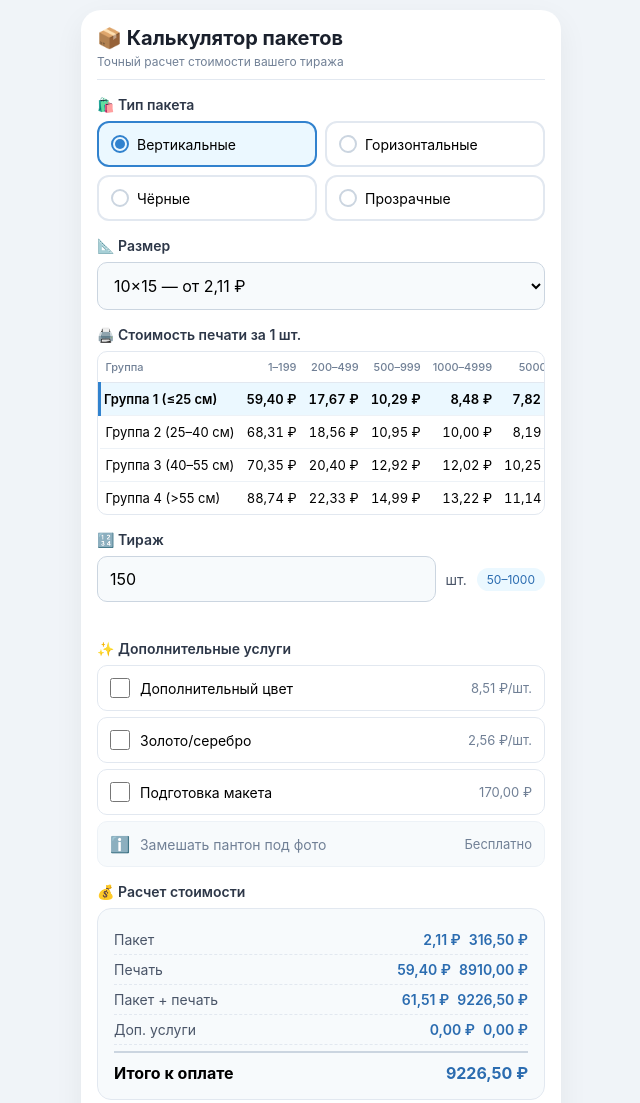
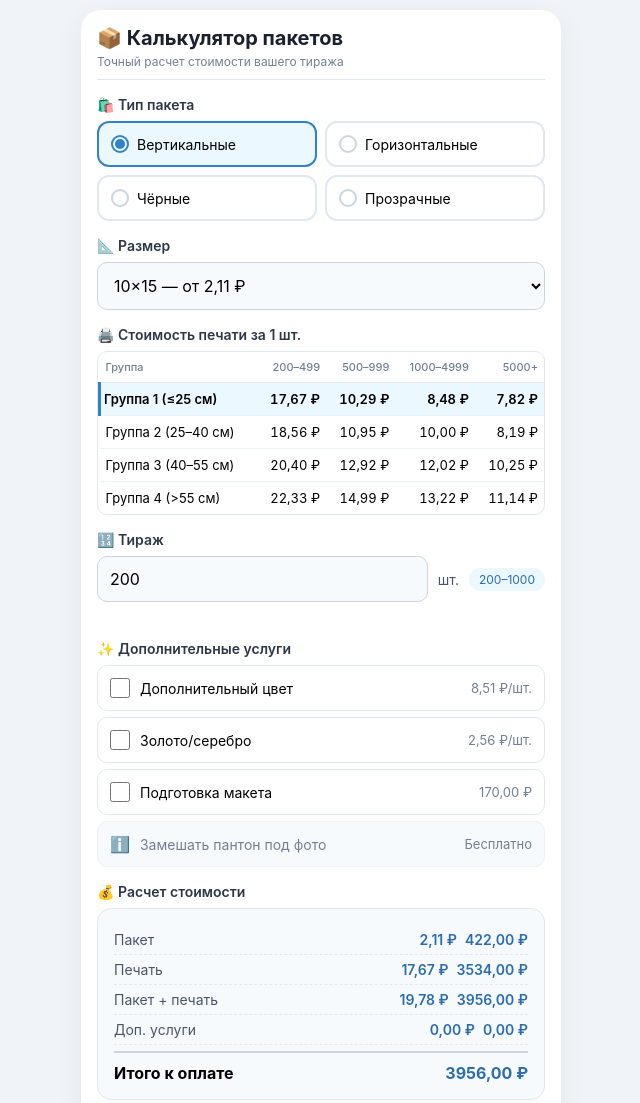
Before and after one commit to andkuv001-ui/calculator-klient, a plain HTML site: page index.html in a window 1280 px wide. Shown: the top 1103 px of the page, without its empty margins (319-959 px from the left). Drawn offline with Linux system fonts and the light colour scheme.

Commit message:
feat: min print run 200 and unit price in copied order text

```diff
--- a/index.html
+++ b/index.html
@@ -77,13 +77,13 @@
     <div id="sizeSelectWrap"></div>
 
     <div class="block-title">🖨️ Стоимость печати за 1 шт.</div>
-    <div class="table-wrap"><table><thead><tr><th>Группа</th><th>1–199</th><th>200–499</th><th>500–999</th><th>1000–4999</th><th>5000+</th></tr></thead><tbody id="printBody"></tbody></table></div>
+    <div class="table-wrap"><table><thead><tr><th>Группа</th><th>200–499</th><th>500–999</th><th>1000–4999</th><th>5000+</th></tr></thead><tbody id="printBody"></tbody></table></div>
 
     <div class="block-title">🔢 Тираж</div>
     <div class="qty-row">
-        <input type="number" id="qtyInput" min="50" max="9999" value="150">
+        <input type="number" id="qtyInput" min="200" max="9999" value="200">
         <span style="font-size:14px;color:#4a5568;">шт.</span>
-        <span class="badge" id="rangeBadge">50–1000</span>
+        <span class="badge" id="rangeBadge">200–1000</span>
     </div>
     <div class="error" id="errorMsg"></div>
 
@@ -104,13 +104,14 @@
 
 <script>
 var BAGS = {"vertical":{"10×15":[2.11,2.00,1.89],"15×15":[2.48,2.36,2.24],"15×20":[2.69,2.55,2.42],"20×20":[3.23,3.06,2.90],"20×25":[3.55,3.36,3.19],"20×30":[3.85,3.65,3.46],"25×25":[4.19,3.97,3.75],"25×30":[4.54,4.31,4.08],"25×35":[4.98,4.73,4.47],"30×30":[5.48,5.20,4.91],"30×35":[5.87,5.58,5.28],"30×40":[6.37,6.05,5.72],"35×35":[6.78,6.43,6.08],"35×40":[7.26,6.90,6.53],"35×45":[7.87,7.47,7.06],"40×40":[8.46,8.03,7.60],"40×45":[9.17,8.69,8.22],"40×50":[9.76,9.26,8.76],"40×60":[10.95,10.40,9.84],"45×60":[12.45,11.81,11.18],"45×65":[13.14,12.47,11.80],"50×60":[13.95,13.23,12.53],"50×70":[15.54,14.74,13.95],"70×70":[21.51,20.41,19.32]},"horizontal":{"20×15":[4.46,3.71,2.92],"25×17":[4.54,4.16,4.09],"25×20":[4.60,4.39,4.31],"30×20":[4.87,4.73,4.63]},"black":{"15×20":[3.56,2.97],"20×25":[4.44,3.56],"20×30":[5.93,4.94],"25×30":[6.78,5.60],"25×35":[7.71,6.70],"30×35":[8.64,8.25],"30×40":[11.69,10.38],"35×45":[11.87,10.49],"40×50":[12.47,11.87]},"transparent":{"15×20":[2.11,2.03,1.97],"20×25":[3.01,2.88,2.82],"20×30":[3.44,3.28,3.21],"25×30":[4.01,3.96,3.86],"30×35":[5.35,5.17,5.05],"30×40":[5.70,5.44,5.32],"35×45":[6.98,8.99,8.69],"40×50":[11.27,10.54,9.88]}};
-var PRINT = {"1":["Группа 1 (≤25 см)",59.40,17.67,10.29,8.48,7.82],"2":["Группа 2 (25–40 см)",68.31,18.56,10.95,10.00,8.19],"3":["Группа 3 (40–55 см)",70.35,20.40,12.92,12.02,10.25],"4":["Группа 4 (>55 см)",88.74,22.33,14.99,13.22,11.14]};
+var PRINT = {"1":["Группа 1 (≤25 см)",17.67,10.29,8.48,7.82],"2":["Группа 2 (25–40 см)",18.56,10.95,10.00,8.19],"3":["Группа 3 (40–55 см)",20.40,12.92,12.02,10.25],"4":["Группа 4 (>55 см)",22.33,14.99,13.22,11.14]};
 var SVCS = [{"id":"ec","n":"Дополнительный цвет","p":8.51,"t":"u"},{"id":"gs","n":"Золото/серебро","p":2.56,"t":"u"},{"id":"lp","n":"Подготовка макета","p":170,"t":"o"},{"id":"pn","n":"Замешать пантон под фото","p":0,"t":"i"}];
 var TYPES = [{"id":"vertical","n":"Вертикальные"},{"id":"horizontal","n":"Горизонтальные"},{"id":"black","n":"Чёрные"},{"id":"transparent","n":"Прозрачные"}];
 
 var selType = "vertical";
 var selSize = null;
 var selSvcs = {};
+var lastTotal = null;
 
 var tgRaw = window.Telegram && window.Telegram.WebApp;
 var tgApp = !!(tgRaw && (tgRaw.initData || (tgRaw.platform && tgRaw.platform !== "unknown")));
@@ -124,10 +125,10 @@ var BTN_DONE = tgApp ? "✓ Скопировано в буфер!" : "✓ Ско
 document.getElementById("copyBtn").textContent = BTN_COPY;
 
 function fmt(p) { return p.toFixed(2).replace(".",",") + " ₽"; }
-function getRanges(t) { return t==="black"?[[50,3000],[3000,null]]:[[50,1000],[1000,5000],[5000,null]]; }
+function getRanges(t) { return t==="black"?[[200,3000],[3000,null]]:[[200,1000],[1000,5000],[5000,null]]; }
 function getBagIdx(t,q) { var r=getRanges(t); for(var i=0;i<r.length;i++){var mx=r[i][0],mn=r[i][1];if(q>=mx&&(mn===null||q<mn))return i}return null; }
 function getPrintGroup(s){var p=s.split("×").map(Number);if(p.length!==2)return 1;var m=Math.max(p[0],p[1]);return m<=25?1:m<=40?2:m<=55?3:4;}
-function getPrintKey(q){return q>=1&&q<=199?1:q>=200&&q<=499?2:q>=500&&q<=999?3:q>=1000&&q<=4999?4:q>=5000&&q<=9999?5:null;}
+function getPrintKey(q){return q>=200&&q<=499?1:q>=500&&q<=999?2:q>=1000&&q<=4999?3:q>=5000&&q<=9999?4:null;}
 
 function pickType(type) { selType = type; selSize = null; renderTypes(); renderSizeSelect(); renderPrint(); calc(); }
 function pickSize(size) { selSize = size; calc(); }
@@ -160,7 +161,7 @@ function renderPrint() {
     var g = getPrintGroup(selSize); var h = "";
     for (var i = 1; i <= 4; i++) {
         var p = PRINT[i]; var a = i == g ? ' class="active"' : '';
-        h += '<tr' + a + '><td>' + p[0] + '</td><td>' + fmt(p[1]) + '</td><td>' + fmt(p[2]) + '</td><td>' + fmt(p[3]) + '</td><td>' + fmt(p[4]) + '</td><td>' + fmt(p[5]) + '</td></tr>';
+        h += '<tr' + a + '><td>' + p[0] + '</td><td>' + fmt(p[1]) + '</td><td>' + fmt(p[2]) + '</td><td>' + fmt(p[3]) + '</td><td>' + fmt(p[4]) + '</td></tr>';
     }
     document.getElementById("printBody").innerHTML = h;
 }
@@ -188,12 +189,13 @@ function buildResultText() {
         if (s) svcsText.push(s.n);
     }
     var totalText = document.getElementById("totalPrice").textContent;
-    if (totalText === "—") return null;
-    return "📦 Заявка на расчёт пакетов:\n" +
+    if (totalText === "—" || lastTotal === null || !q) return null;
+    return "📦 Заявка на расчёт пакетов с печатью:\n" +
            "Тип: " + tName + "\n" +
            "Размер: " + selSize + "\n" +
            "Тираж: " + q + " шт.\n" +
            (svcsText.length ? "Доп. услуги: " + svcsText.join(", ") + "\n" : "") +
+           "Стоимость 1 пакета: " + fmt(lastTotal / q) + "\n" +
            "Итого: " + totalText;
 }
 
@@ -204,10 +206,10 @@ function calc() {
     var badgeEl = document.getElementById("rangeBadge");
     errEl.textContent = "";
     if (!d || !selSize || !d[selSize]) { clearRes(); return; }
-    if (isNaN(q) || q < 50) { errEl.textContent = "Введите число от 50 до 9999"; clearRes(); return; }
+    if (isNaN(q) || q < 200) { errEl.textContent = "Введите число от 200 до 9999"; clearRes(); return; }
     if (q > 9999) { errEl.textContent = "Тираж не должен превышать 9999 шт."; clearRes(); return; }
     var bi = getBagIdx(selType, q);
-    if (bi === null) { errEl.textContent = "Тираж должен быть от 50 шт."; clearRes(); return; }
+    if (bi === null) { errEl.textContent = "Тираж должен быть от 200 шт."; clearRes(); return; }
     var bc = d[selSize][bi];
     if (bc === undefined) { errEl.textContent = "Нет цены"; clearRes(); return; }
     var pg = getPrintGroup(selSize); var pk = getPrintKey(q);
@@ -231,6 +233,7 @@ function calc() {
     document.getElementById("svcPriceUnit").textContent = fmt(us);
     document.getElementById("svcPriceTotal").textContent = fmt(us * q + os);
     document.getElementById("totalPrice").textContent = fmt(tp);
+    lastTotal = tp;
 
     var r = getRanges(selType); var lb = r[bi];
     badgeEl.textContent = lb[0] + "\u2013" + (lb[1] || "\u221E");
@@ -239,6 +242,7 @@ function calc() {
 }
 
 function clearRes() {
+    lastTotal = null;
     ["bagPriceUnit","bagPriceTotal","printPriceUnit","printPriceTotal","svcPriceUnit","svcPriceTotal","bpPriceUnit","bpPriceTotal","totalPrice"].forEach(function(id){
         document.getElementById(id).textContent = "\u2014";
     });
```
Also changed, not shown: 2 other files.
